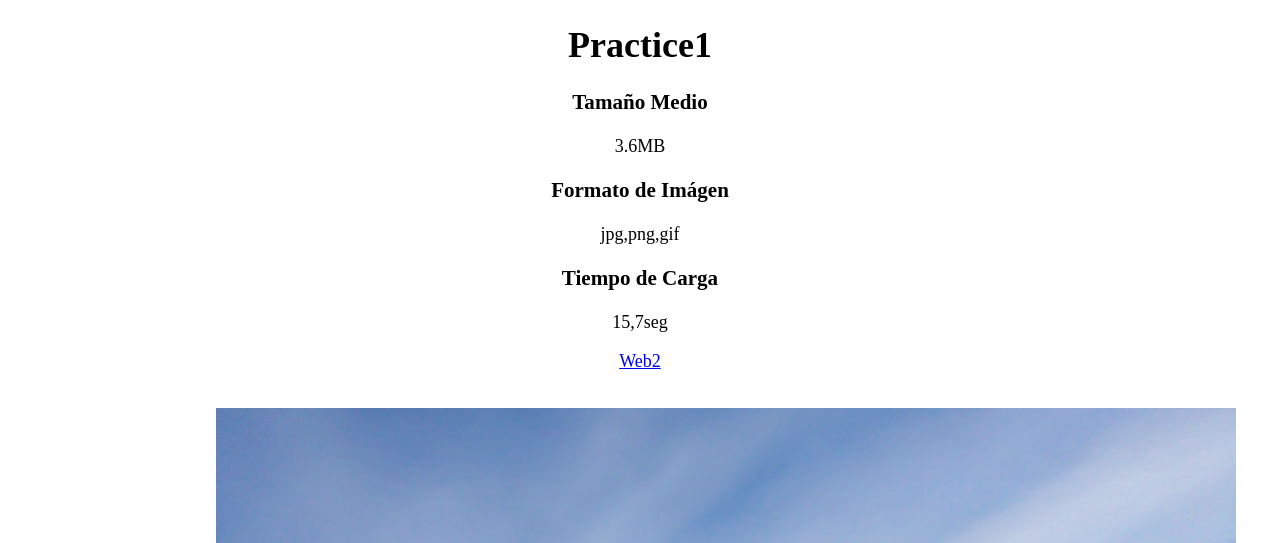
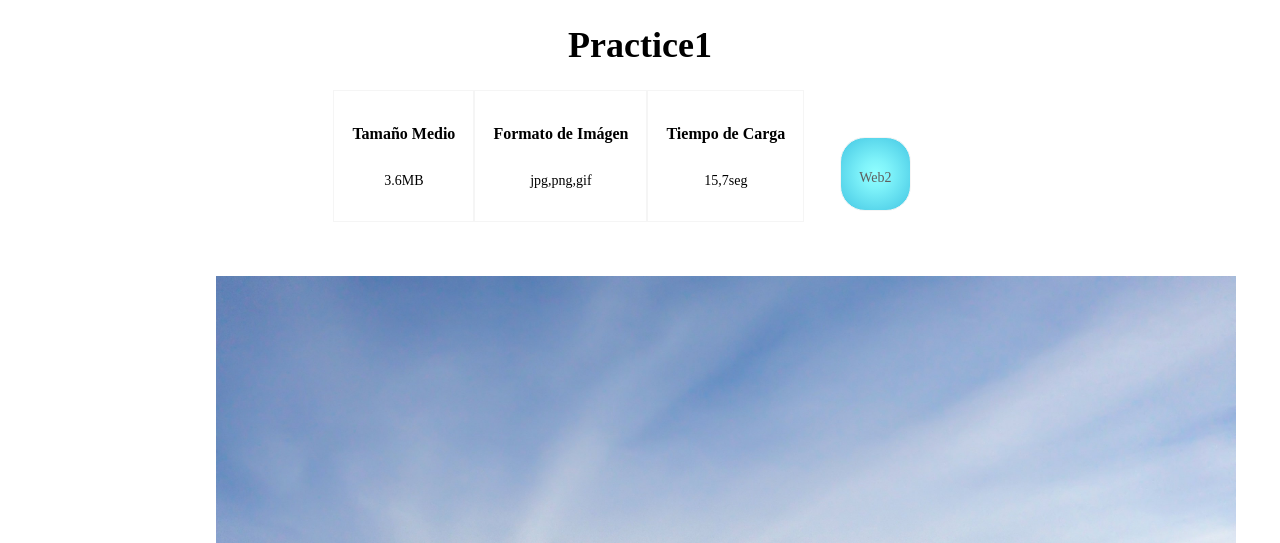
Before and after one commit to avilcar586/dise-odeinterfazes, a plain HTML site: page index.html in a window 1280 px wide. Shown: the top 543 px of the page. Drawn offline with Linux system fonts and the light colour scheme.

Commit message:
uploadccv1

```diff
--- a/css/style.css
+++ b/css/style.css
@@ -25,3 +25,59 @@
     width: 100%;
 
 }
+
+
+
+
+.tabla {
+    display: flex;
+    flex-wrap: wrap;
+    justify-content:center;
+    flex-direction: row;
+    align-items: center;
+
+}
+
+.tabla div{
+    padding: 1em;
+    display: flex;
+    flex-wrap: wrap;
+    justify-content: space-around;
+    flex-direction: column;
+    border: solid 1px #f5f5f5;
+    margin-bottom: 2em;
+
+}
+
+.tabla div h3{
+
+   font-size: 16px;
+
+}
+
+.tabla div p{
+
+   font-size: 14px;
+
+}
+
+.websig {
+    background: rgb(251,251,251);
+    background: radial-gradient(circle, rgba(251,251,251,1) 0%, rgba(145,255,255,1) 0%, rgba(127,243,250,1) 28%, rgba(78,206,231,1) 87%);
+    border: solid 1px white;
+    border-radius: 25px;
+    height: 2em;
+    transition: 0.2s;
+    margin: 2em;
+
+}
+
+.websig:hover {
+    background: radial-gradient(circle, rgba(251,251,251,1) 0%, rgba(145,255,255,1) 0%, rgba(127,243,250,1) 28%, rgba(78,206,231,1) 80%);
+    transform: scale(0.95);
+}
+
+.websig p a {
+    text-decoration: none;
+    color: #5f5f5f;
+}
```
